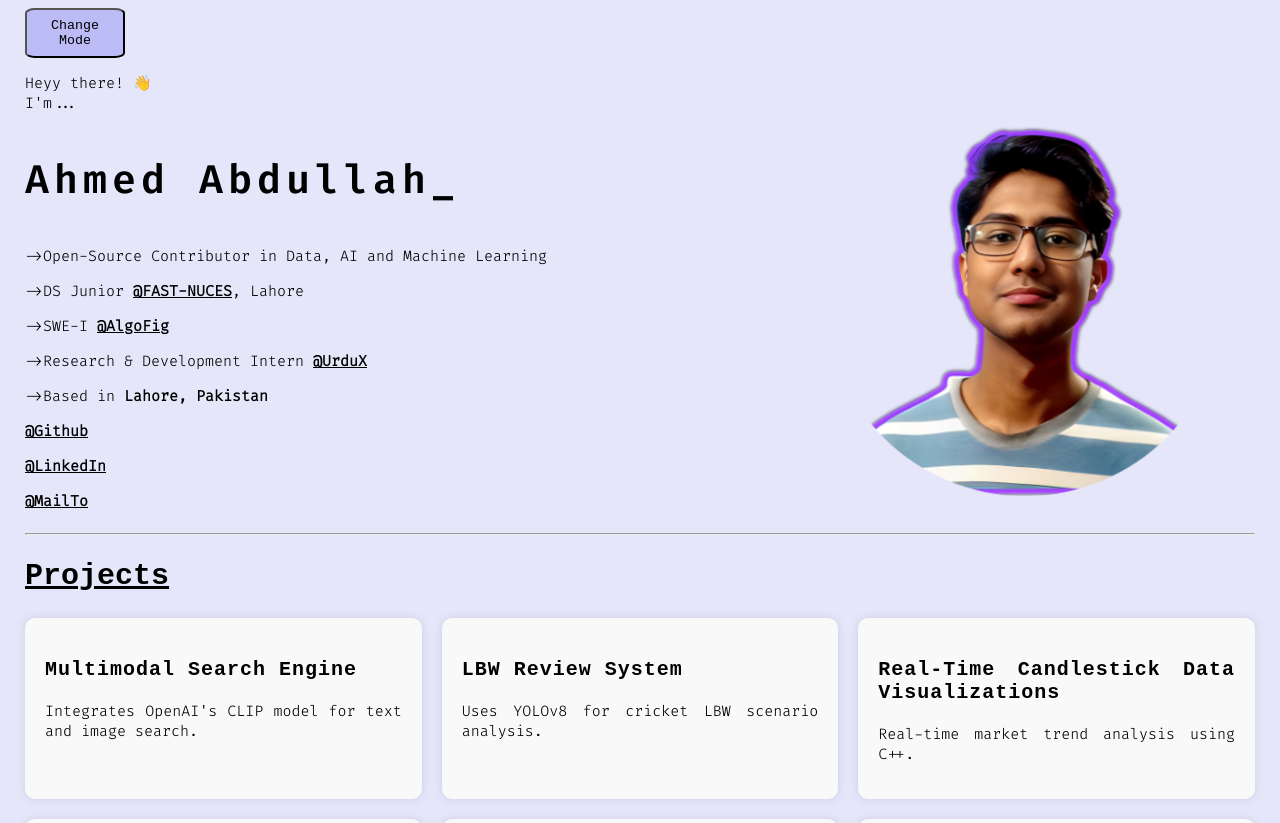
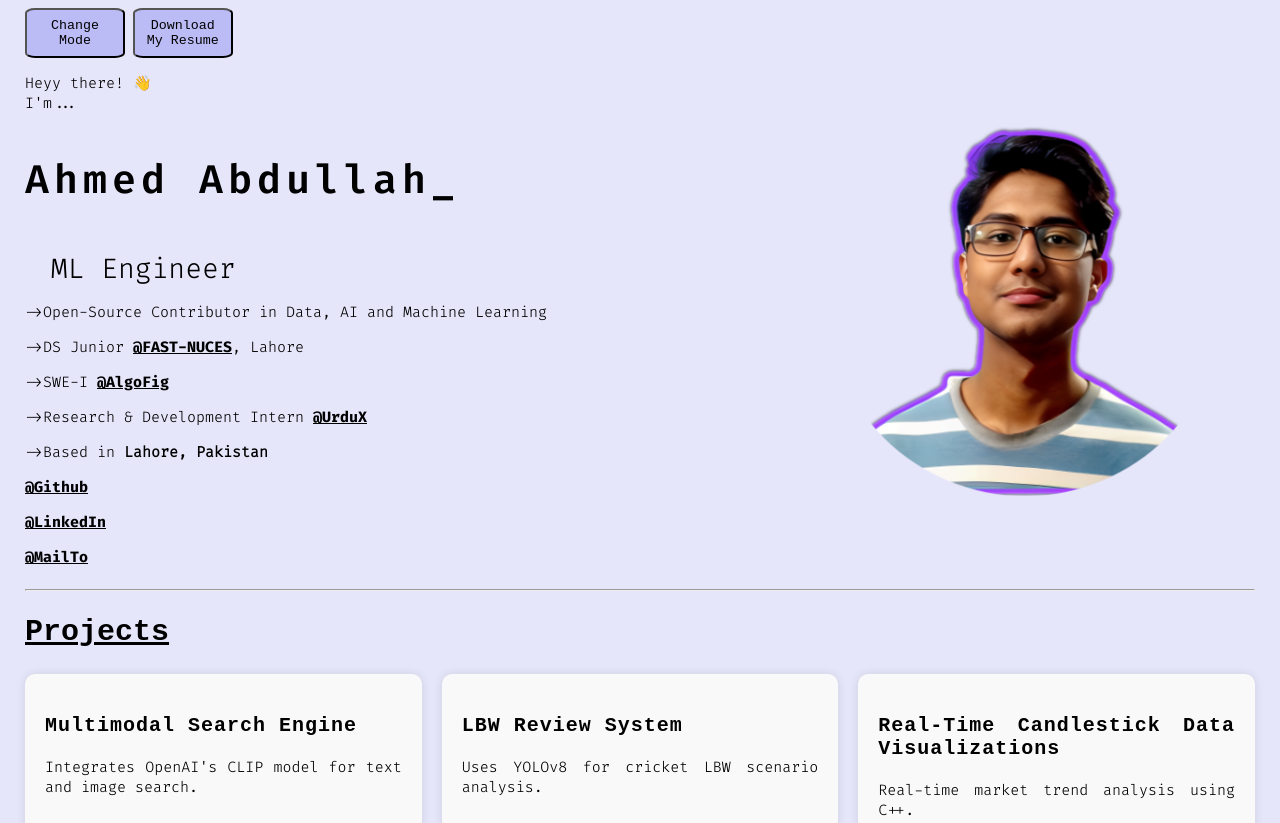
Before and after one commit to ahmedembeddedxx/ahmedembeddedxx.github.io, a plain HTML site: page index.html in a window 1280 px wide. Shown: the top 823 px of the page. Drawn offline with Linux system fonts and the light colour scheme.

Commit message:
update font

```diff
--- a/index.html
+++ b/index.html
@@ -3,7 +3,7 @@
 <head>
     <meta charset="UTF-8">
     <meta name="viewport" content="width=device-width, initial-scale=1.0">
-    <title>Portfolio Website</title>
+    <title>Ahmed Abdullah | Portfolio</title>
     <link rel="stylesheet" type="text/css" href="styles_n.css">
     <link rel="stylesheet" type="text/css" href="styles_d.css" id="day-mode">
     <script src="typing.js"></script>
@@ -11,18 +11,20 @@
 
 <body>
     <button onclick="toggleMode()" class="toggle_button">Change Mode</button>
+    <button onclick="downloadResume()" class="toggle_button">Download My Resume</button>
 
     <section style="background-color: white;">
         <div class="header">
             <div class="innerheader">
-                <div>
+                <div class="heads">
                     <p>Heyy there! 👋 <br>I'm...</p>
-                    <b><p id="demo" class="name"></p></b>
-                    <p>->Open-Source Contributor in Data, AI and Machine Learning</p>
-                    <p>->DS Junior <a target="_blank" href="https://lhr.nu.edu.pk/">@FAST-NUCES</a>, Lahore </p>
-                    <p>->SWE-I <a target="_blank" href="http://algofig.com/">@AlgoFig</a></p>
-                    <p>->Research & Development Intern <a target="_blank" href="https://www.linkedin.com/company/urdux/">@UrduX</a></p>
-                    <p>->Based in <strong>Lahore, Pakistan</strong></p>
+                    <b><p id="name" class="name"></p></b>
+                    <div id="role" style="font-size: 28px;"></div>
+                    <p class="heads">->Open-Source Contributor in Data, AI and Machine Learning</p>
+                    <p class="heads">->DS Junior <a target="_blank" href="https://lhr.nu.edu.pk/">@FAST-NUCES</a>, Lahore </p>
+                    <p class="heads">->SWE-I <a target="_blank" href="http://algofig.com/">@AlgoFig</a></p>
+                    <p class="heads">->Research & Development Intern <a target="_blank" href="https://www.linkedin.com/company/urdux/">@UrduX</a></p>
+                    <p class="heads">->Based in <strong>Lahore, Pakistan</strong></p>
 
                     <p><a target="_blank" href="https://github.com/ahmedembeddedxx/">@Github</a></p>
                     <p><a target="_blank" href="https://www.linkedin.com/in/ahmedembedded">@LinkedIn</a></p>
@@ -114,16 +116,7 @@
 
     <div>
         <h2>Professional Experience</h2>
-        <h3><a href="https://www.contract.pk/">@Contract.pk</a> (Summer Intern)</h3>
-        <ul>
-            <li><p>Contributed to 1 major web development project during 5-Weeks internship.</p></li>
-            <li><p>Developed skills in HTML, CSS, and JavaScript while enhancing user interfaces.</p></li>
-            <li><p>Utilized Git for version control, ensuring efficient collaboration.</p></li>
-            <li><p>Successfully implemented 4 key features of web designing, receiving positive feedback.</p></li>
-            <li><p>Played a significant role in advancing Contract.pk's digital platform.</p></li>
-        </ul>
-
-        <h3><a href="http://algofig.com/">@AlgoFig</a> (Full Stack Developer)</h3>
+        <h3><a href="http://algofig.com/">@AlgoFig</a> (Software Engineer I)</h3>
         <ul>
             <li><p>Specialized in designing, developing, and maintaining comprehensive web applications and software solutions.</p></li>
             <li><p>Handled both front-end and back-end development, ensuring seamless integration and functionality across all layers.</p></li>
@@ -134,6 +127,16 @@
             <li><p>Conducted in-depth research on emerging technologies and trends in the EdTech industry.</p></li>
             <li><p>Analyzed market data, identified key insights, and developed innovative solutions to enhance UrduX's digital learning platform.</p></li>
         </ul>
+        <h3><a href="https://www.contract.pk/">@Contract.pk</a> (Summer Intern)</h3>
+        <ul>
+            <li><p>Contributed to 1 major web development project during 5-Weeks internship.</p></li>
+            <li><p>Developed skills in HTML, CSS, and JavaScript while enhancing user interfaces.</p></li>
+            <li><p>Utilized Git for version control, ensuring efficient collaboration.</p></li>
+            <li><p>Successfully implemented 4 key features of web designing, receiving positive feedback.</p></li>
+            <li><p>Played a significant role in advancing Contract.pk's digital platform.</p></li>
+        </ul>
+
+
     </div>
 
     <div>
@@ -171,6 +174,10 @@
                 stylesheet.setAttribute("href", "styles_d.css");
             }
         }
+        function downloadResume()
+        {
+            window.open('https://drive.google.com/file/d/14L7pXe6T8WlV5O_9cFJ_IsokhXCe_CKz/view?usp=sharing')
+        }
     </script>
 </body>
 <footer>
--- a/styles_d.css
+++ b/styles_d.css
@@ -17,6 +17,25 @@ body
     src: url(FiraCode-Light.ttf);
 }
 
+@font-face {
+    font-family: FiraCodeM;
+    src: url(FiraCode-Medium.ttf);
+}
+
+@font-face {
+    font-family: FiraCodeB;
+    src: url(FiraCode-Bold.ttf);
+}
+
+title
+{
+    font-family: FiraCodeM;
+}
+
+.heads
+{
+    font-family: FiraCodeL;
+}
 
 p
 {
@@ -111,6 +130,7 @@ p, li, ul {
 a {
     color: black;
     font-weight: bold;
+    font-family: FiraCodeB;
 }
 
 
--- a/typing.js
+++ b/typing.js
@@ -1,53 +1,50 @@
-var i = 1; // Start from index 1 to skip the first character
-var txt = 'Ahmed Abdullah_'; /* The text */
-var speed = 100; /* The speed/duration of typing characters in milliseconds */
-var eraseSpeed = 20; /* The speed/duration of erasing characters in milliseconds */
-var delayBetween = 1000; /* Delay between typing and erasing in milliseconds */
+var nameText = 'Ahmed Abdullah_';
+var roles = ['ㅤResearcher', 'ㅤML Engineer', 'ㅤData Scientist', 'ㅤOpen Source Contributor'];
 
-function typeWriter() {
-  if (i < txt.length) {
-    document.getElementById("demo").innerHTML += txt.charAt(i);
-    i++;
-    setTimeout(typeWriter, speed);
-  }
+var nameIndex = 1; // Start from index 1 to skip the first character for name
+var roleIndex = 0; // Start from the first role
+var roleCharIndex = 1; // Start from index 1 to skip the first character for role
 
-  else {
-    setTimeout(eraseText, delayBetween);
+var nameSpeed = 100; // Speed for typing name characters
+var roleSpeed = 100; // Speed for typing role characters
+var eraseSpeed = 20; // Speed for erasing characters
+var delayBetween = 1000; // Delay between typing and erasing
+
+function typeWriterName() {
+  if (nameIndex < nameText.length) {
+    document.getElementById("name").innerHTML += nameText.charAt(nameIndex);
+    nameIndex++;
+    setTimeout(typeWriterName, nameSpeed);
+  } else {
+    setTimeout(eraseRole, delayBetween);
   }
 }
 
-function eraseText() {
-  if (i >= 1) { // Start erasing from the second character
-    var str = txt.substring(0, i);
-    document.getElementById("demo").innerHTML = str;
-    i--;
-    setTimeout(eraseText, eraseSpeed);
+function typeWriterRole() {
+  if (roleCharIndex < roles[roleIndex].length) {
+    document.getElementById("role").innerHTML += roles[roleIndex].charAt(roleCharIndex);
+    roleCharIndex++;
+    setTimeout(typeWriterRole, roleSpeed);
+  } else {
+    setTimeout(eraseRole, delayBetween);
   }
-  else {
-    i = 1; // Reset to skip the first character
-    setTimeout(typeWriter, delayBetween);
+}
+
+function eraseRole() {
+  if (roleCharIndex >= 1) {
+    var str = roles[roleIndex].substring(0, roleCharIndex);
+    document.getElementById("role").innerHTML = str;
+    roleCharIndex--;
+    setTimeout(eraseRole, eraseSpeed);
+  } else {
+    roleIndex = (roleIndex + 1) % roles.length; // Move to the next role
+    roleCharIndex = 1; // Reset to skip the first character
+    setTimeout(typeWriterRole, delayBetween);
   }
 }
 
 window.onload = function() {
-    document.getElementById("demo").innerHTML = txt[0]; // Print the first character immediately
-    typeWriter();
+    document.getElementById("name").innerHTML = nameText[0]; // Print the first character immediately
+    document.getElementById("role").innerHTML = roles[roleIndex][0]; // Print the first character of the first role immediately
+    typeWriterName();
 };
-
-
-function toggleMode() {
-  var dayMode = document.getElementById('day-mode');
-  if (dayMode.getAttribute('href') === 'styles_d.css') {
-      dayMode.setAttribute('href', 'styles_n.css');
-  } else {
-      dayMode.setAttribute('href', 'styles_d.css');
-  }
-  // Adding transition effect
-  dayMode.onload = function() {
-      dayMode.style.transition = "opacity 1s ease-in-out";
-      dayMode.style.opacity = "0";
-      setTimeout(function() {
-          dayMode.style.opacity = "1";
-      }, 100);
-  };
-}
```
Also changed, not shown: FiraCode-Bold.ttf (added), FiraCode-Medium.ttf (added).
